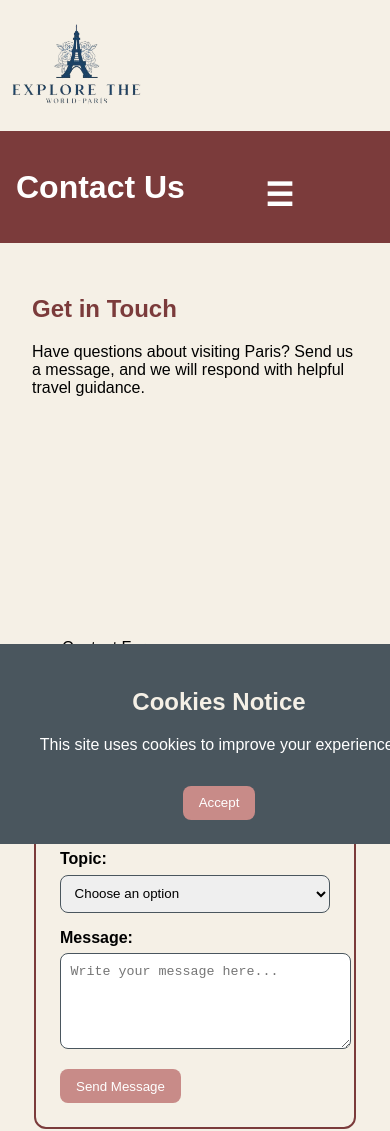
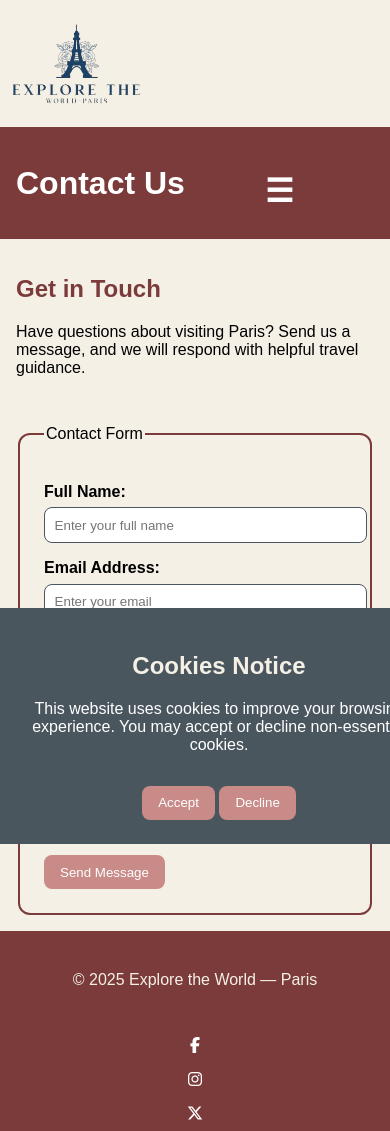
Before and after one commit to 750947Student/Explore-the-world_Paris-project, a plain HTML site: page contact.html in a window 390 px wide. Shown: the top 1131 px of the page. Drawn offline with Linux system fonts and the light colour scheme.

Commit message:
i updated my first website mini project

```diff
--- a/contact.html
+++ b/contact.html
@@ -135,15 +135,17 @@
   </footer>
   <!-- COOKIE BANNER -->
   <section class="cookie-banner" id="cookieBanner">
-    <h2>Cookies Notice</h2>
+  <h2>Cookies Notice</h2>
 
-    <p>This site uses cookies to improve your experience.</p>
+  <p>
+    This website uses cookies to improve your browsing experience.
+    You may accept or decline non-essential cookies.
+  </p>
 
-    <button type="button" id="acceptCookies" class="button">
-      Accept
-    </button>
-  </section>
+  <button id="acceptCookies">Accept</button>
+  <button id="declineCookies">Decline</button>
+</section>
 
   <!-- COOKIE SCRIPT -->
-  <script src="js\cookies.js"></script>
+  <script src="js/cookies.js"></script>
 </body>
--- a/css/style.css
+++ b/css/style.css
@@ -229,3 +229,38 @@ textarea {
     flex-direction: column;
   }
 }
+@media (max-width: 768px) {
+
+  body {
+    overflow-x: hidden;
+  }
+
+  section {
+    flex-direction: column;
+    padding: 1rem;
+    gap: 1rem;
+  }
+
+  figure,
+  article {
+    flex: 1 1 100%;
+  }
+
+  img {
+    width: 100%;
+    height: auto;
+    display: block;
+  }
+
+  footer {
+    flex-direction: column;
+    text-align: center;
+    gap: 1rem;
+  }
+
+  nav ul {
+    flex-direction: column;
+    gap: 0.5rem;
+  }
+
+}
--- a/js/cookies.js
+++ b/js/cookies.js
@@ -1,10 +1,25 @@
 const cookiePopup = document.querySelector(".cookie-banner");
-const cookieButton = document.getElementById("acceptCookies");
 
-if (cookiePopup && cookieButton) {
+const acceptButton = document.getElementById("acceptCookies");
+const declineButton = document.getElementById("declineCookies");
+
+/* ✅ Only show popup if user has not chosen yet */
+if (!localStorage.getItem("cookieChoice")) {
   cookiePopup.style.display = "block";
+}
 
-  cookieButton.addEventListener("click", () => {
+/* ✅ Accept cookies */
+if (acceptButton) {
+  acceptButton.addEventListener("click", () => {
+    localStorage.setItem("cookieChoice", "accepted");
     cookiePopup.style.display = "none";
   });
 }
+
+/* ✅ Decline cookies */
+if (declineButton) {
+  declineButton.addEventListener("click", () => {
+    localStorage.setItem("cookieChoice", "declined");
+    cookiePopup.style.display = "none";
+  });
+}
```
Also changed, not shown: food.html (+10 -6 lines), history.html (+8 -4 lines), index.html (+9 -6 lines), landmarks.html (+8 -4 lines), travel.html (+8 -4 lines).
